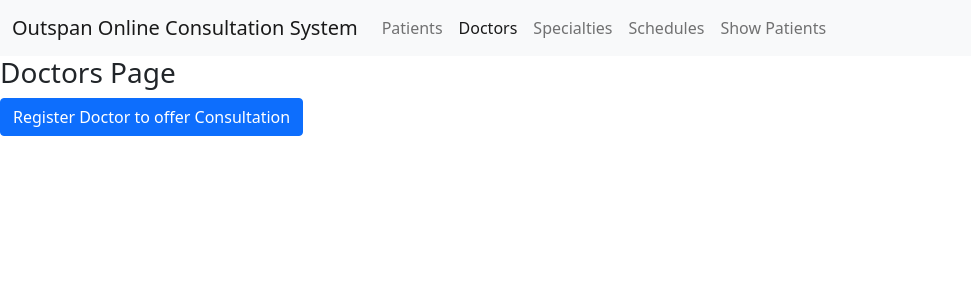
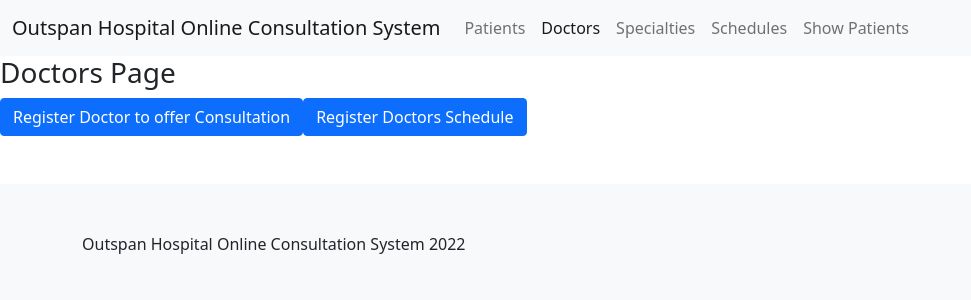
Before and after one commit to samndambuki/Final-Year-Project, a React (Create React App) app in the folder frontend/: page /doctors in a window 1280 px wide. Shown: the top 300 px of the page, without its empty margins (0-971 px from the left). Built offline with nearby package versions, Linux system fonts and the light colour scheme.

Commit message:
footer commit

```diff
--- a/frontend/src/App.tsx
+++ b/frontend/src/App.tsx
@@ -16,6 +16,11 @@ function App() {
       </Route>)}
     </Switch>
    </div>
+   <footer className='bd-footer py-5 mt-5 bg-light'>
+    <div className='container'>
+      Outspan Hospital Online Consultation System {new Date().getFullYear().toString()}
+    </div>
+   </footer>
    </BrowserRouter>
 
   );
--- a/frontend/src/Menu.tsx
+++ b/frontend/src/Menu.tsx
@@ -5,7 +5,7 @@ export default function Menu()
     return(
         <nav className="navbar navbar-expand-lg navbar-light bg-light">
             <div className="container-fluid">
-                <NavLink className="navbar-brand" to="/">Outspan Online Consultation System</NavLink>
+                <NavLink className="navbar-brand" to="/">Outspan Hospital Online Consultation System</NavLink>
                 <div className="collapse navbar-collapse">
                     <ul className="navbar-nav me-auto mb-2 mb-lg-0">
                         <li className="nav-item">
--- a/frontend/src/doctors/IndexDoctors.tsx
+++ b/frontend/src/doctors/IndexDoctors.tsx
@@ -4,9 +4,11 @@ import { Link } from "react-router-dom";
 export default function IndexDocotrs()
 {
     return(
-        <>
+        <div className="">
         <h3>Doctors Page</h3>
         <Link className="btn btn-primary" to="/doctors/create">Register Doctor to offer Consultation</Link>
-        </>
+        <Link className="btn btn-primary" to="/schedules/create">Register Doctors Schedule</Link>
+
+        </div>
     )
 }
```
